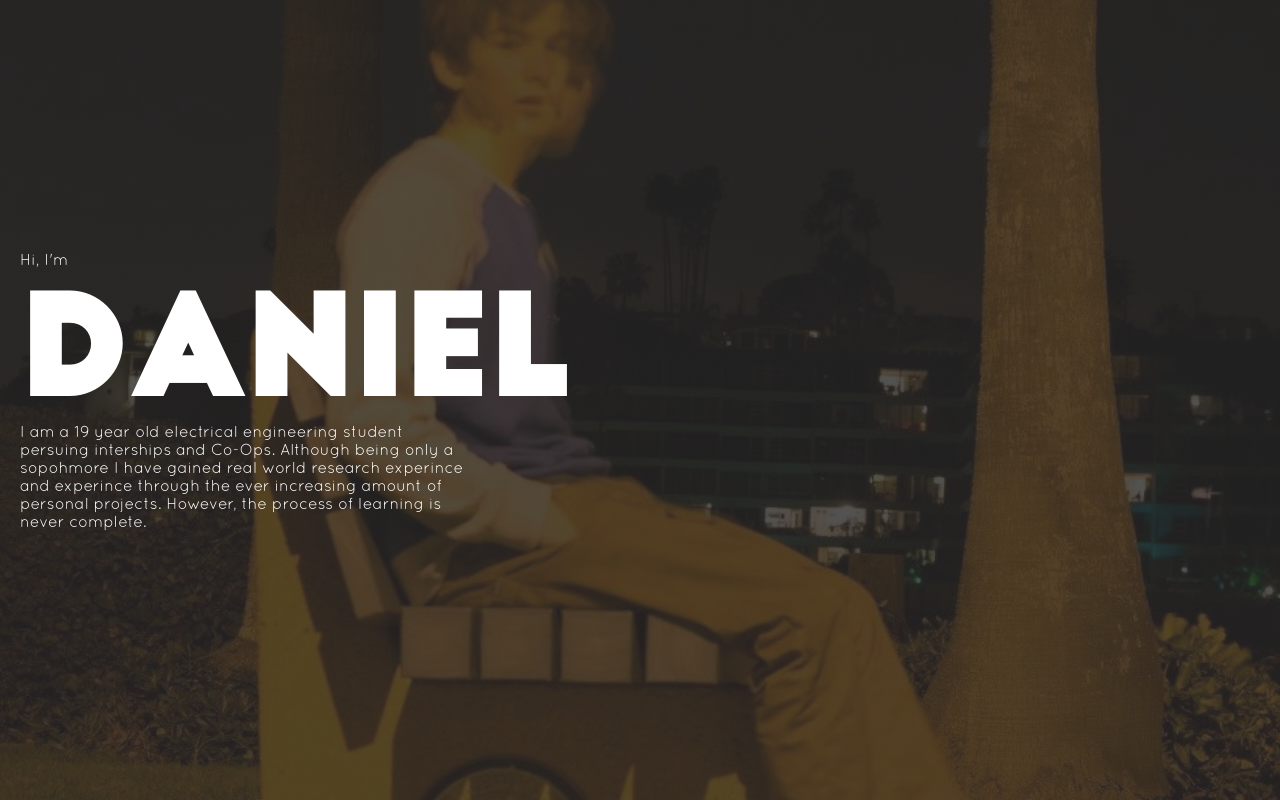
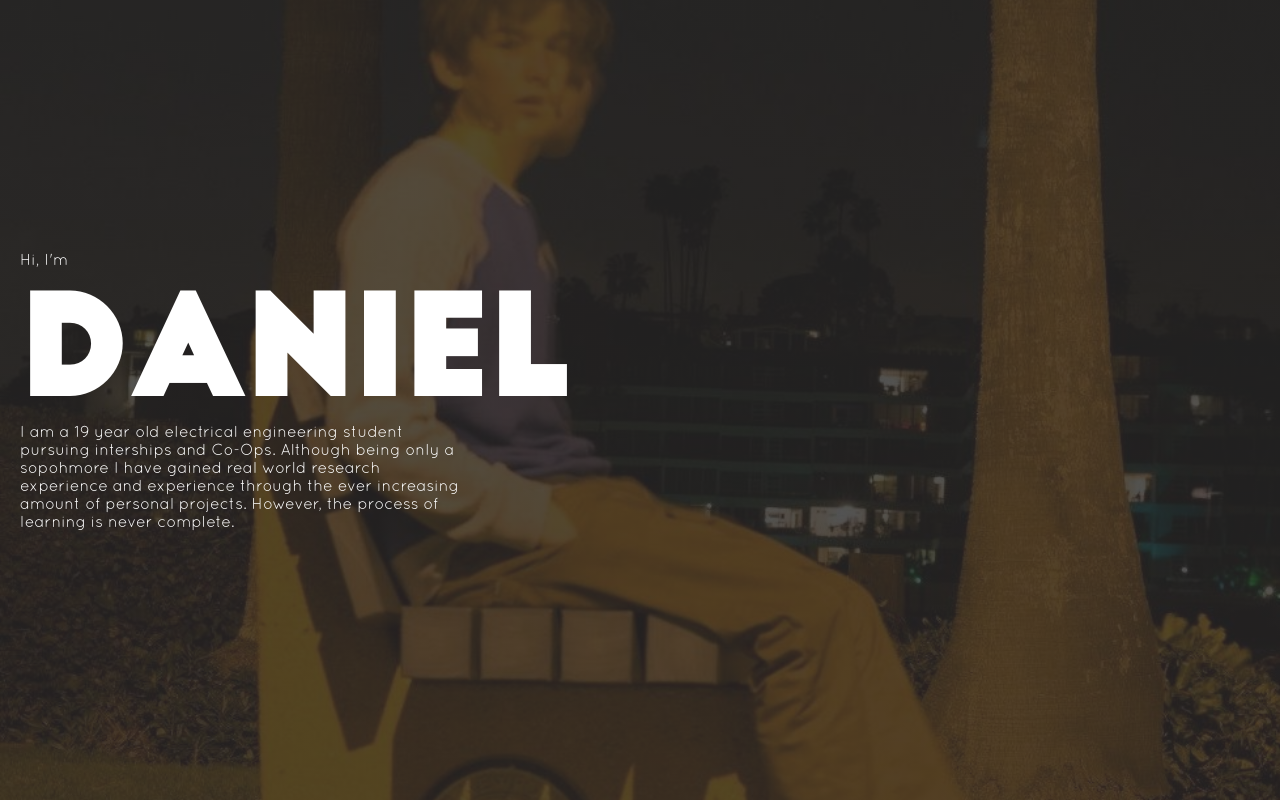
Before and after one commit to dwebber1/dwebber1.github.io, a plain HTML site: page index.html in a window 1280 px wide. Drawn offline with Linux system fonts and the light colour scheme.

Commit message:
spelling lol

```diff
--- a/index.html
+++ b/index.html
@@ -25,8 +25,7 @@
             </div>
 
             <p id="introText">
-                I am a 19 year old electrical engineering student persuing interships and Co-Ops. Although being only a sopohmore I have gained real world research experince and
-                experince through the ever increasing amount of personal projects.  However, the process of learning is never complete.
+                I am a 19 year old electrical engineering student pursuing interships and Co-Ops. Although being only a sopohmore I have gained real world research experience and experience through the ever increasing amount of personal projects.  However, the process of learning is never complete.
             </p>
         </div>
     </div>
@@ -121,11 +120,13 @@
                 target="_blank"><img src="images/devposticon.png" style="width:50px;"></img></a>
         </div>
     </div>
+    <!-- The content of these web pages is not generated by and does not represent the views of Santa Clara University or any of its departments or organizations. -->
 
     <script type="text/javascript">
         var controller = new ScrollMagic.Controller({container: "#scrollContainer"});
     </script>
     <script src="js/myshit.together.inabox.js"></script>
+
 
     <!-- dev files -->
     <!-- <script src="js/imagecache.js"></script>
```
